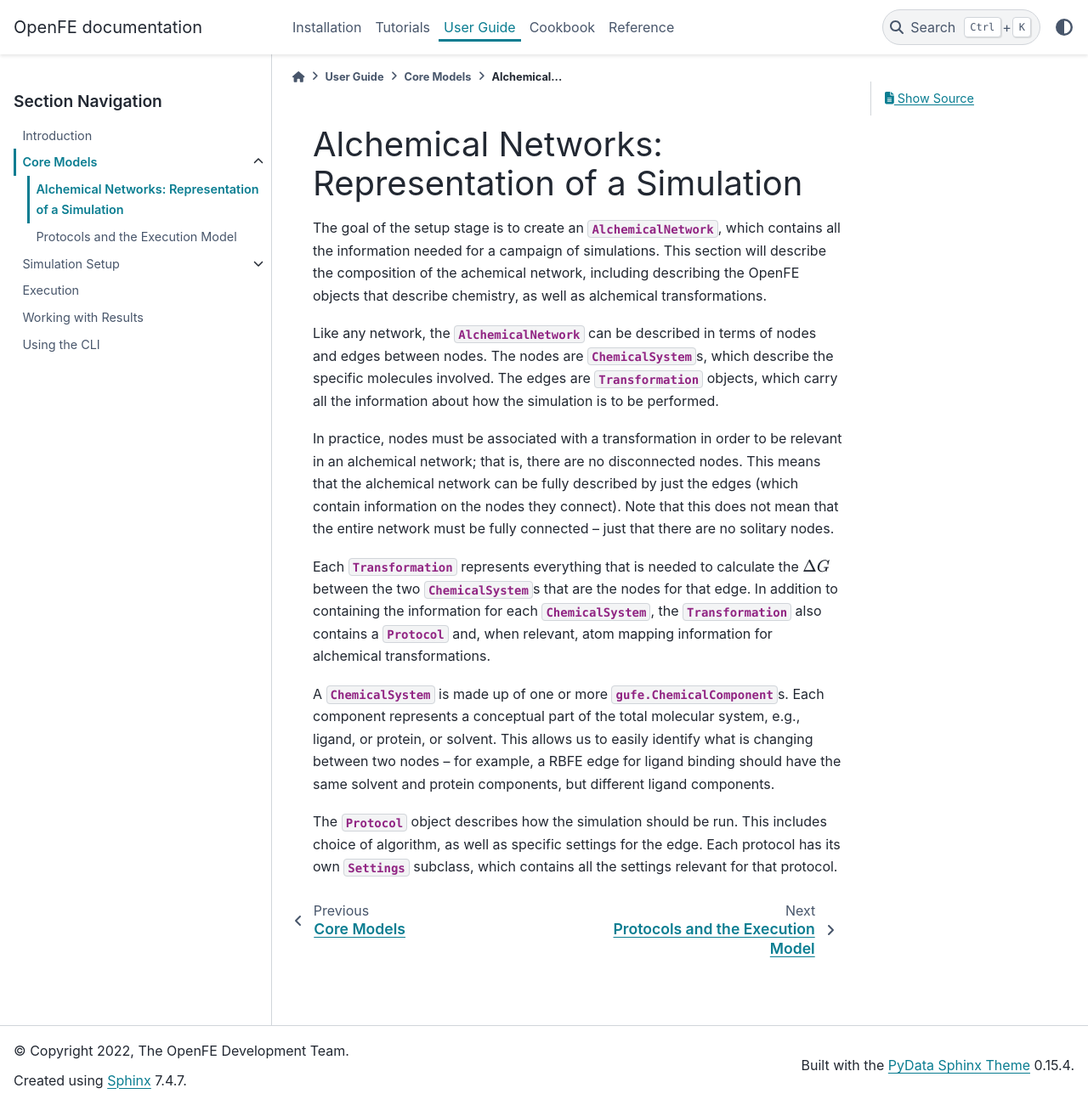
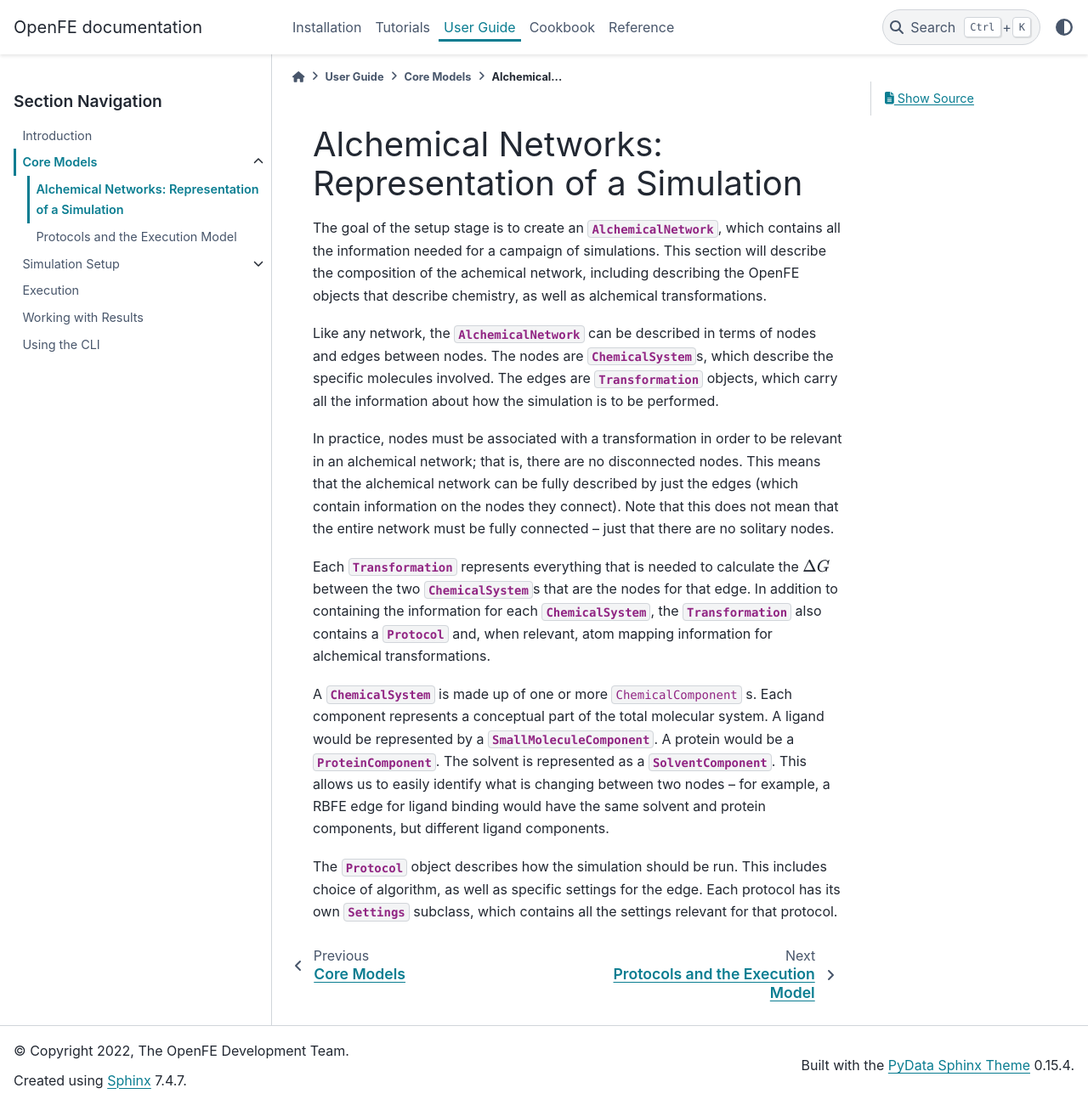
Before and after one commit to OpenFreeEnergy/openfe, a Sphinx documentation site: the page built from docs/guide/models/alchemical_network.rst, in a window 1280 px wide and 1301 px high. Shown: the whole window at 85% size. Built offline with Sphinx 7.4.7 and the PyData theme 0.15.4, drawn with Linux system fonts in a browser that asks for light colours.

Commit message:
Update core models guides

```diff
--- a/docs/guide/models/alchemical_network.rst
+++ b/docs/guide/models/alchemical_network.rst
@@ -29,12 +29,14 @@ information for each :class:`.ChemicalSystem`, the :class:`.Transformation`
 also contains a :class:`.Protocol` and, when relevant, atom mapping
 information for alchemical transformations.
 
-A :class:`.ChemicalSystem` is made up of one or more
-:class:`gufe.ChemicalComponent`\ s. Each component represents a conceptual
-part of the total molecular system, e.g., ligand, or protein, or solvent.
-This allows us to easily identify what is changing between two nodes -- for
-example, a RBFE edge for ligand binding should have the same solvent and
-protein components, but different ligand components.
+A :class:`.ChemicalSystem` is made up of one or more ``ChemicalComponent``
+s. Each component represents a conceptual part of the total molecular
+system. A ligand would be represented by a :class:`.SmallMoleculeComponent`.
+A protein would be a :class:`.ProteinComponent`. The solvent is represented
+as a :class:`.SolventComponent`.  This allows us to easily identify what is
+changing between two nodes -- for example, a RBFE edge for ligand binding
+would have the same solvent and protein components, but different ligand
+components.
 
 The :class:`.Protocol` object describes how the simulation should be run.
 This includes choice of algorithm, as well as specific settings for the
--- a/docs/guide/models/index.rst
+++ b/docs/guide/models/index.rst
@@ -1,5 +1,11 @@
 Core Models
 ===========
+
+This section introduces some of the more important objects you'll work with
+in OpenFE, including the models that represent chemistry and alchemical
+transformations, and the models that represent simulation protocols.  This
+gives an introduction of the nomenclature and shows how various objects are
+related.
 
 .. toctree::
 
```
